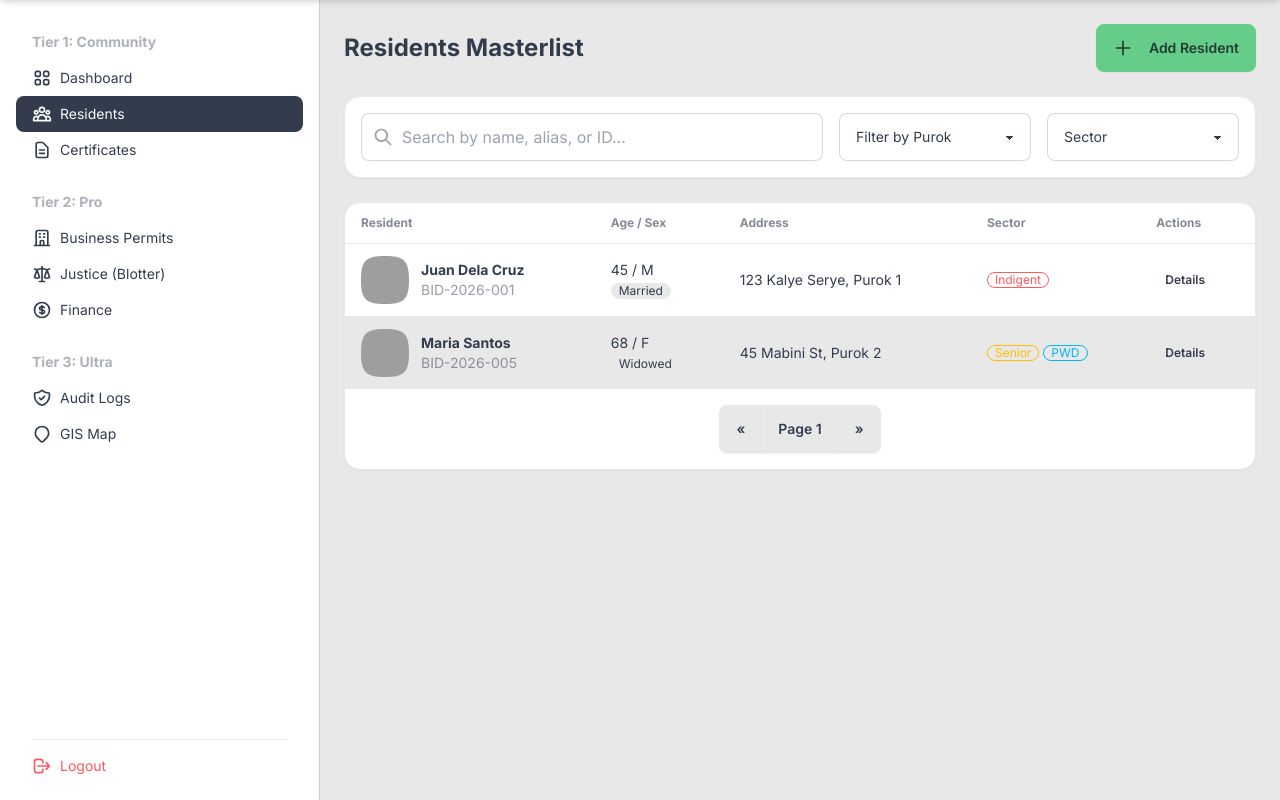
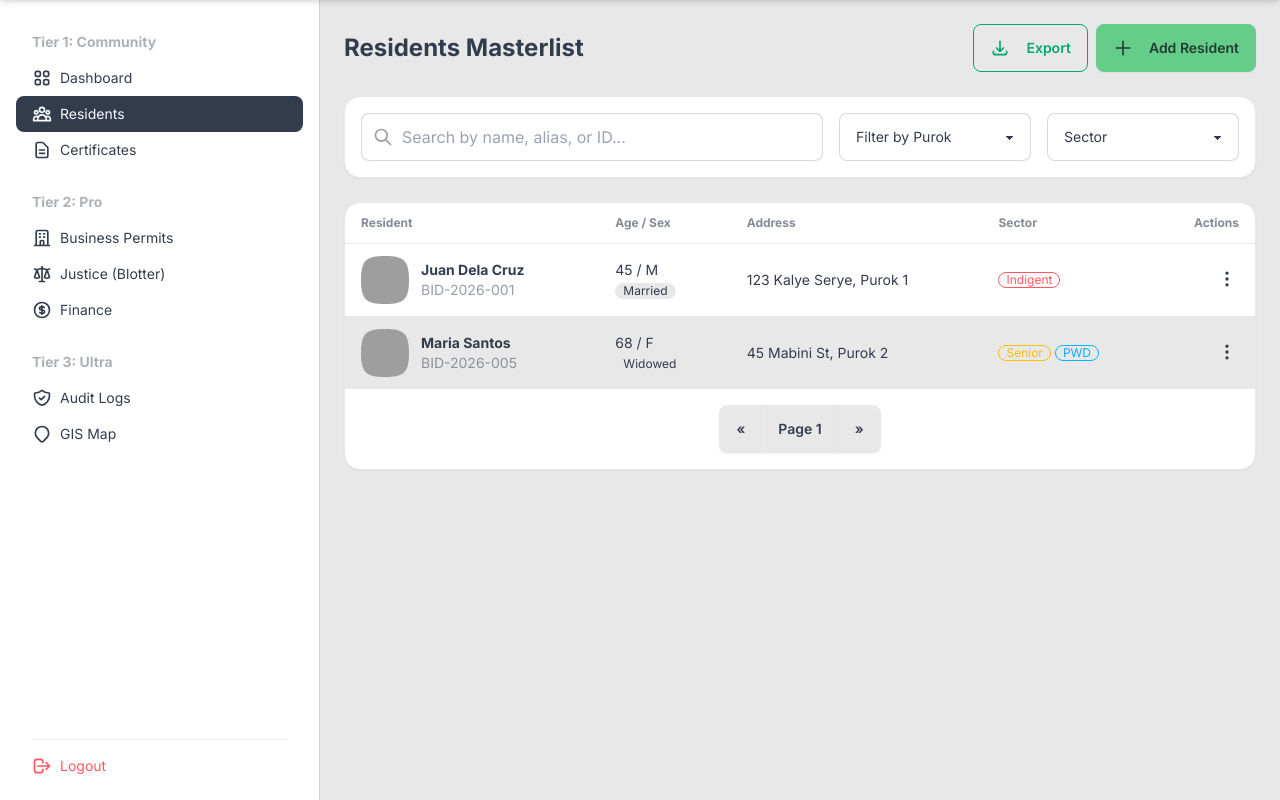
Before and after one commit to komradkat/bims2, a Python web app: template prototype/templates/pages/residents.html in a window 1280 px wide. Shown: the part 64-864 px from the top of the page. Run offline with Jinja, Linux system fonts and the light colour scheme; the template is opened without the code that fills it, so the values that code supplies are empty; some libraries are stand-ins or nearby versions; grey boxes are pictures that could not be loaded.

Commit message:
🔧 update(residents): enhance residents masterlist ui
- Add an 'Export' button to allow downloading resident data.

- Replace the simple 'Details' button with a more functional dropdown menu for each resident.

- The new dropdown includes actions for viewing/editing profiles, issuing certificates, and deleting residents.

- Improve table responsiveness by hiding it on small screens.

```diff
--- a/prototype/templates/pages/residents.html
+++ b/prototype/templates/pages/residents.html
@@ -25,10 +25,16 @@
     <div id="app">
         <div class="flex justify-between items-center mb-6">
             <h1 class="text-2xl font-bold">Residents Masterlist</h1>
-            <a href="residents_add.html" class="btn btn-primary">
-                <svg xmlns="http://www.w3.org/2000/svg" class="h-5 w-5 mr-2" fill="none" viewBox="0 0 24 24" stroke="currentColor"><path stroke-linecap="round" stroke-linejoin="round" stroke-width="2" d="M12 4v16m8-8H4" /></svg>
-                Add Resident
-            </a>
+            <div class="flex gap-2">
+                <button class="btn btn-outline btn-success" onclick="alert('Exporting to Excel... (Prototype)')">
+                    <svg xmlns="http://www.w3.org/2000/svg" class="h-5 w-5 mr-2" fill="none" viewBox="0 0 24 24" stroke="currentColor"><path stroke-linecap="round" stroke-linejoin="round" stroke-width="2" d="M4 16v1a3 3 0 003 3h10a3 3 0 003-3v-1m-4-4l-4 4m0 0l-4-4m4 4V4" /></svg>
+                    Export
+                </button>
+                <a href="residents_add.html" class="btn btn-primary">
+                    <svg xmlns="http://www.w3.org/2000/svg" class="h-5 w-5 mr-2" fill="none" viewBox="0 0 24 24" stroke="currentColor"><path stroke-linecap="round" stroke-linejoin="round" stroke-width="2" d="M12 4v16m8-8H4" /></svg>
+                    Add Resident
+                </a>
+            </div>
         </div>
 
         <!-- Search & Filter -->
@@ -61,7 +67,7 @@
         <!-- Table -->
         <div class="card bg-base-100 shadow-sm border border-base-200 overflow-hidden">
             <div class="overflow-x-auto">
-                <table class="table table-zebra w-full">
+                <table class="table table-zebra w-full hidden sm:table"> <!-- Hidden on mobile, use cards for mobile if needed, for now table is ok -->
                     <!-- head -->
                     <thead>
                         <tr>
@@ -69,12 +75,12 @@
                             <th>Age / Sex</th>
                             <th>Address</th>
                             <th>Sector</th>
-                            <th>Actions</th>
+                            <th class="text-right">Actions</th>
                         </tr>
                     </thead>
                     <tbody>
                         <!-- Row 1 -->
-                        <tr class="hover">
+                        <tr class="hover group">
                             <td>
                                 <div class="flex items-center gap-3">
                                     <div class="avatar">
@@ -101,12 +107,27 @@
                                      <span class="badge badge-error badge-outline badge-sm">Indigent</span>
                                 </div>
                             </td>
-                            <th>
-                                <button class="btn btn-ghost btn-xs">Details</button>
-                            </th>
+                            <td class="text-right">
+                                <div class="dropdown dropdown-end">
+                                    <button tabindex="0" class="btn btn-ghost btn-xs btn-circle">
+                                        <svg xmlns="http://www.w3.org/2000/svg" class="h-5 w-5" fill="none" viewBox="0 0 24 24" stroke="currentColor"><path stroke-linecap="round" stroke-linejoin="round" stroke-width="2" d="M12 5v.01M12 12v.01M12 19v.01M12 6a1 1 0 110-2 1 1 0 010 2zm0 7a1 1 0 110-2 1 1 0 010 2zm0 7a1 1 0 110-2 1 1 0 010 2z" /></svg>
+                                    </button>
+                                    <ul tabindex="0" class="dropdown-content z-[1] menu p-2 shadow bg-base-100 rounded-box w-52">
+                                        <li><a>View Profile</a></li>
+                                        <li><a>Edit Profile</a></li>
+                                        <div class="divider my-0"></div>
+                                        <li class="menu-title text-xs opacity-50 py-1">Certificates</li>
+                                        <li><a>Indigency</a></li>
+                                        <li><a>Residency</a></li>
+                                        <li><a>Barangay Clearance</a></li>
+                                        <div class="divider my-0"></div>
+                                        <li><a class="text-error">Delete</a></li>
+                                    </ul>
+                                </div>
+                            </td>
                         </tr>
                         <!-- Row 2 -->
-                        <tr class="hover">
+                        <tr class="hover group">
                             <td>
                                 <div class="flex items-center gap-3">
                                     <div class="avatar">
@@ -134,9 +155,23 @@
                                      <span class="badge badge-info badge-outline badge-sm">PWD</span>
                                 </div>
                             </td>
-                            <th>
-                                <button class="btn btn-ghost btn-xs">Details</button>
-                            </th>
+                            <td class="text-right">
+                                <div class="dropdown dropdown-end">
+                                    <button tabindex="0" class="btn btn-ghost btn-xs btn-circle">
+                                        <svg xmlns="http://www.w3.org/2000/svg" class="h-5 w-5" fill="none" viewBox="0 0 24 24" stroke="currentColor"><path stroke-linecap="round" stroke-linejoin="round" stroke-width="2" d="M12 5v.01M12 12v.01M12 19v.01M12 6a1 1 0 110-2 1 1 0 010 2zm0 7a1 1 0 110-2 1 1 0 010 2zm0 7a1 1 0 110-2 1 1 0 010 2z" /></svg>
+                                    </button>
+                                    <ul tabindex="0" class="dropdown-content z-[1] menu p-2 shadow bg-base-100 rounded-box w-52">
+                                        <li><a>View Profile</a></li>
+                                        <li><a>Edit Profile</a></li>
+                                        <div class="divider my-0"></div>
+                                        <li class="menu-title text-xs opacity-50 py-1">Certificates</li>
+                                        <li><a>Residency</a></li>
+                                        <li><a>Barangay Clearance</a></li>
+                                        <div class="divider my-0"></div>
+                                        <li><a class="text-error">Delete</a></li>
+                                    </ul>
+                                </div>
+                            </td>
                         </tr>
                     </tbody>
                 </table>
```
